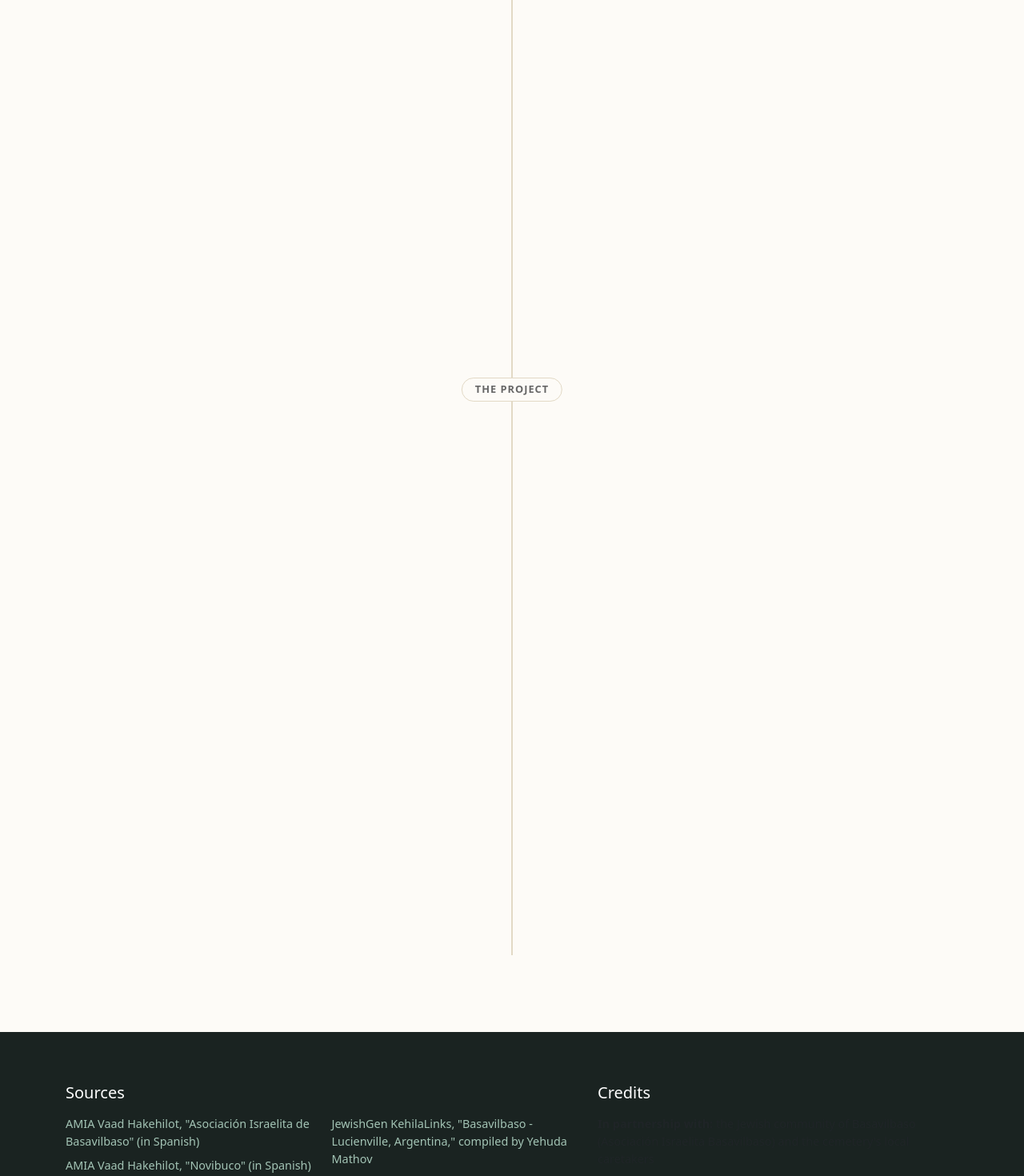
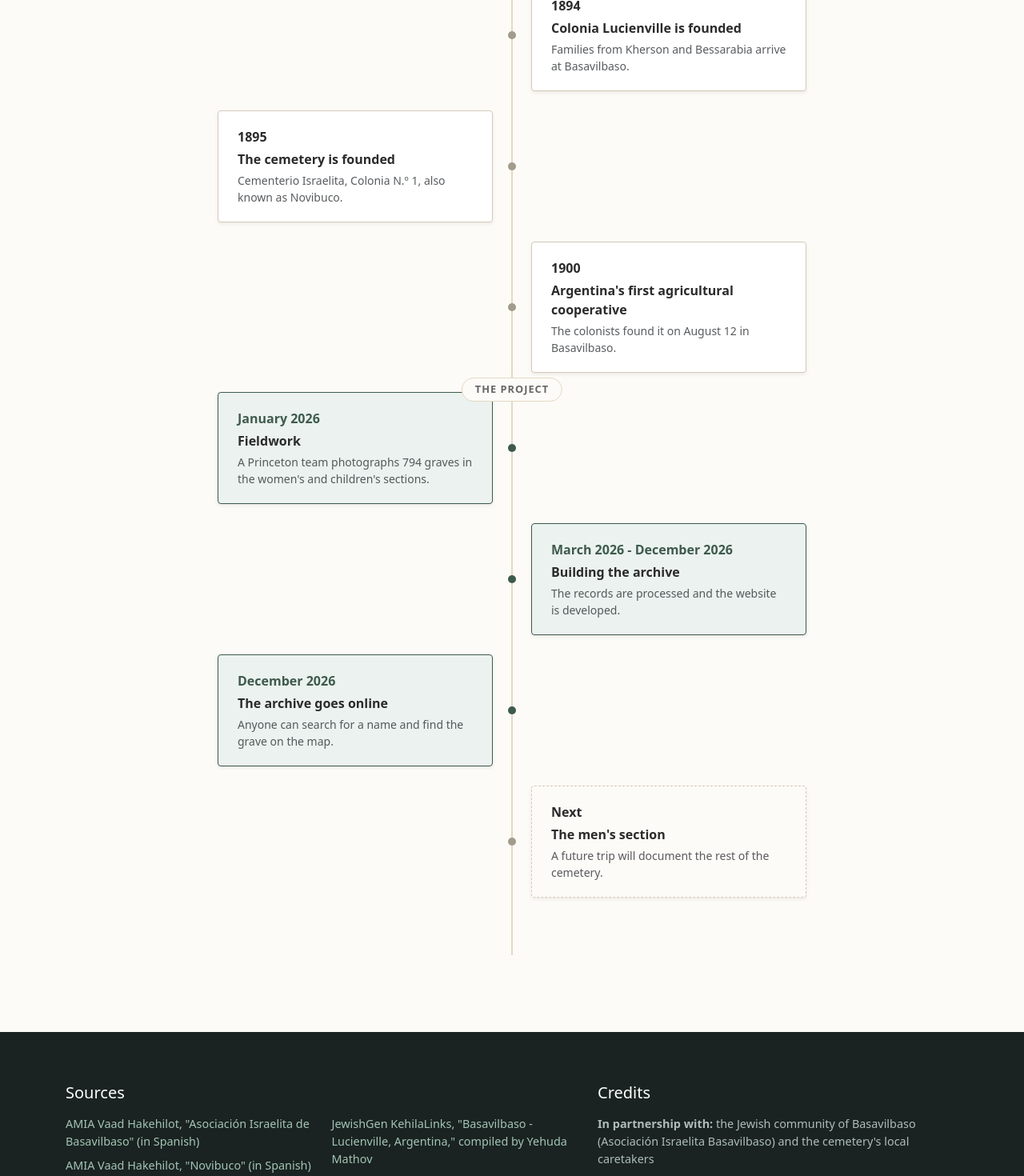
Before and after one commit to andrei-florian-uni/cos333_gauchos_judios, a React app in the folder frontend/: page / in a window 1280 px wide. Shown: the part 4280-5750 px from the top of the page at 80% size. Built offline with nearby package versions, Linux system fonts and the light colour scheme; the HTML template or start-up script is replaced by a standard one.

Commit message:
Fix timeline observer refs and footer text contrast

```diff
--- a/frontend/src/LandingPage.jsx
+++ b/frontend/src/LandingPage.jsx
@@ -229,9 +229,9 @@ function LandingPage() {
                   const cardClass = `timeline-card shadow-sm ${item.era === 'project' ? 'project-card' : ''} ${item.era === 'future' ? 'future-card' : ''}`;
 
                   return (
-                    <Row key={index} className="mb-4 align-items-center" ref={el => observerRefs.current.push(el)}>
+                    <Row key={index} className="mb-4 align-items-center">
                       <Col md={6} className={isLeft ? 'pe-md-4 position-relative' : 'order-md-2 ps-md-4 position-relative'}>
-                        <div className={cardClass}>
+                        <div className={cardClass} ref={el => observerRefs.current.push(el)}>
                           <div className="fw-bold mb-1" style={{color: item.era === 'project' ? '#3e5a4d' : '#2b2b2b'}}>{item.date}</div>
                           <div className="fw-bold mb-1">{item.title}</div>
                           <div className="text-muted small">{item.desc}</div>
--- a/frontend/src/index.css
+++ b/frontend/src/index.css
@@ -296,3 +296,9 @@ html, body {
   border-color: #334440;
   margin: 2rem 0;
 }
+
+
+/* Override Bootstrap text-muted for dark background */
+.archive-footer .text-muted {
+  color: #aebdb8 !important;
+}
```
